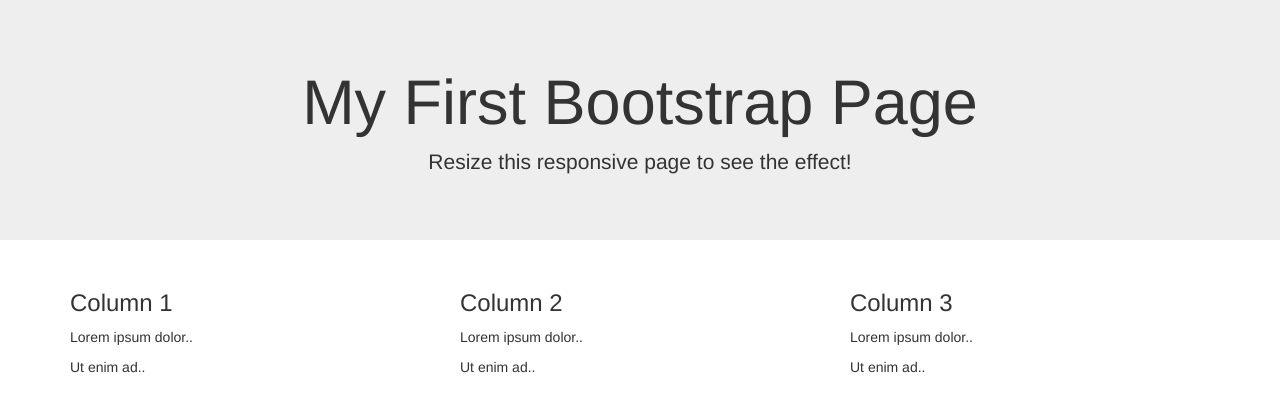
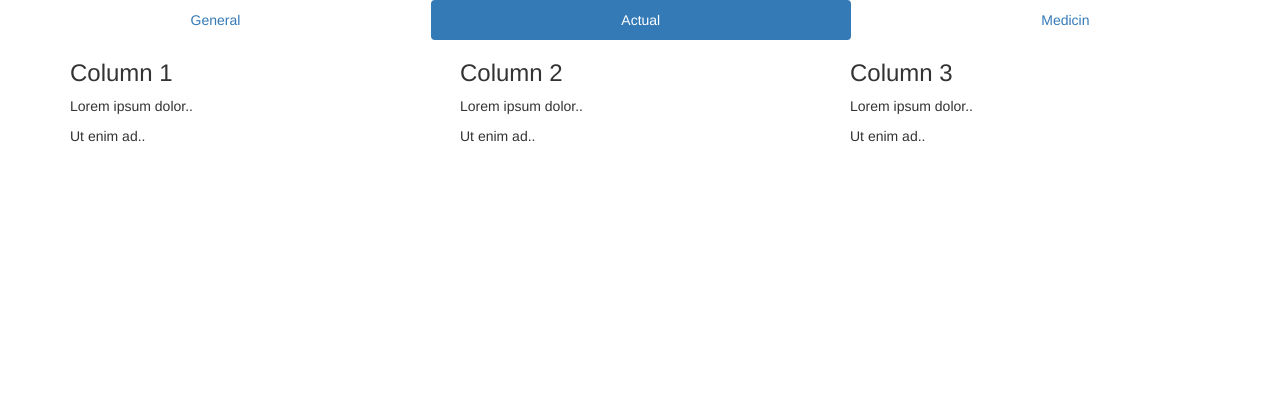
Before and after one commit to Jakob37/OpenHack17_JODD, a plain HTML site: page index.html in a window 1280 px wide. Drawn offline with nearby package versions, Linux system fonts and the light colour scheme.

Commit message:
Adds pretty navbar

```diff
--- a/index.html
+++ b/index.html
@@ -15,12 +15,15 @@
 </head>
 
 <body>
-<div class="jumbotron text-center">
-    <h1>My First Bootstrap Page</h1>
-    <p>Resize this responsive page to see the effect!</p>
-</div>
+<!-- Centered Pills -->
+<ul class="nav nav-pills nav-justified">
+  <li><a href="#">General</a></li>
+  <li class="active"><a href="#">Actual</a></li>
+  <li><a href="#">Medicin</a></li>
+</ul>
 
 <div class="container">
+
     <div class="row">
         <div class="col-sm-4">
             <h3>Column 1</h3>
```
